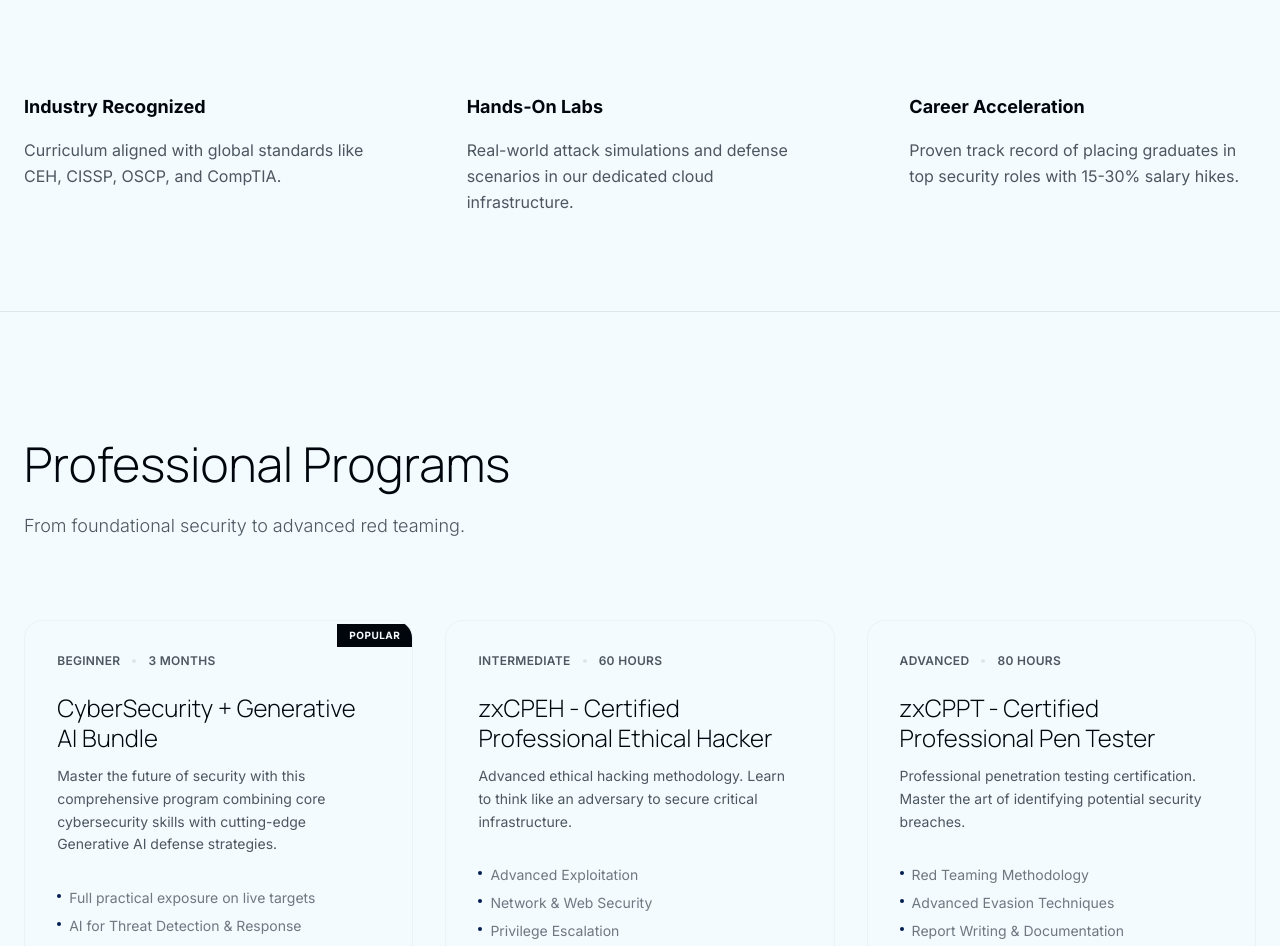
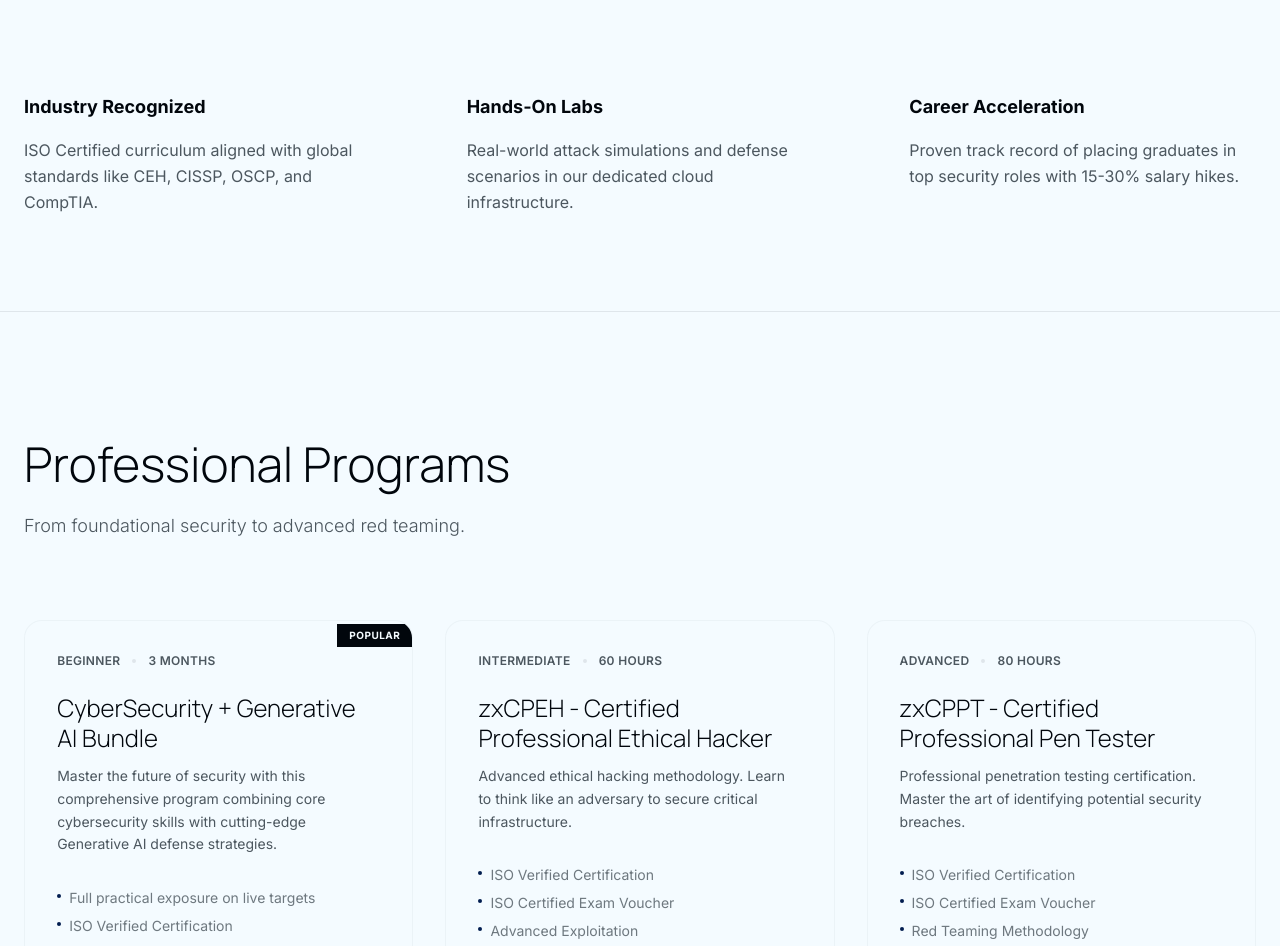
Before and after one commit to ZecurX/zecurx-web, a Next.js app: page /academy in a window 1280 px wide. Shown: the part 740-1686 px from the top of the page. Built offline with nearby package versions, Linux system fonts and the light colour scheme.

Commit message:
Add ISO Certification and Exam Voucher details to Academy courses

```diff
--- a/src/app/academy/page.tsx
+++ b/src/app/academy/page.tsx
@@ -23,6 +23,8 @@
         level: 'Beginner' as const,
         features: [
             'Full practical exposure on live targets',
+            'ISO Verified Certification',
+            'ISO Certified Exam Voucher',
             'AI for Threat Detection & Response',
             'Prompt Engineering for Security Ops',
             'Hands-on Labs & Capstone Project',
@@ -41,6 +43,8 @@
         students: 500,
         level: 'Intermediate' as const,
         features: [
+            'ISO Verified Certification',
+            'ISO Certified Exam Voucher',
             'Advanced Exploitation',
             'Network & Web Security',
             'Privilege Escalation',
@@ -59,6 +63,8 @@
         students: 200,
         level: 'Advanced' as const,
         features: [
+            'ISO Verified Certification',
+            'ISO Certified Exam Voucher',
             'Red Teaming Methodology',
             'Advanced Evasion Techniques',
             'Report Writing & Documentation',
@@ -77,6 +83,8 @@
         students: 120,
         level: 'Intermediate' as const,
         features: [
+            'ISO Verified Certification',
+            'ISO Certified Exam Voucher',
             'LLMs for Security',
             'Automated Threat Hunting',
             'Secure AI Deployment',
@@ -141,6 +149,8 @@
         duration: 'Coming Soon',
         level: 'Intermediate' as const,
         features: [
+            'ISO Verified Certification',
+            'ISO Certified Exam Voucher',
             'Secure Coding Practices',
             'Modern Stack (Next.js, Node)',
             'Database Security',
@@ -220,7 +230,7 @@
                         {[
                             {
                                 title: 'Industry Recognized',
-                                description: 'Curriculum aligned with global standards like CEH, CISSP, OSCP, and CompTIA.',
+                                description: 'ISO Certified curriculum aligned with global standards like CEH, CISSP, OSCP, and CompTIA.',
                             },
                             {
                                 title: 'Hands-On Labs',
```
